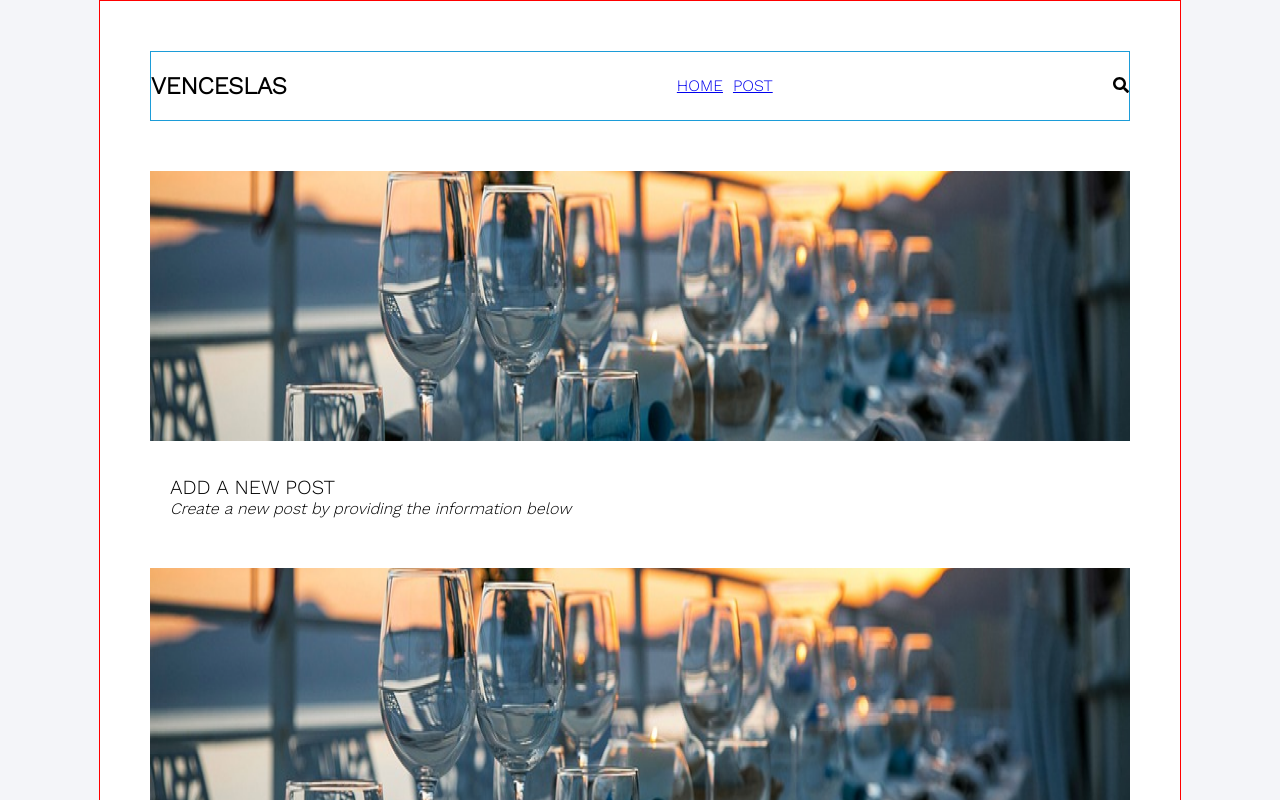
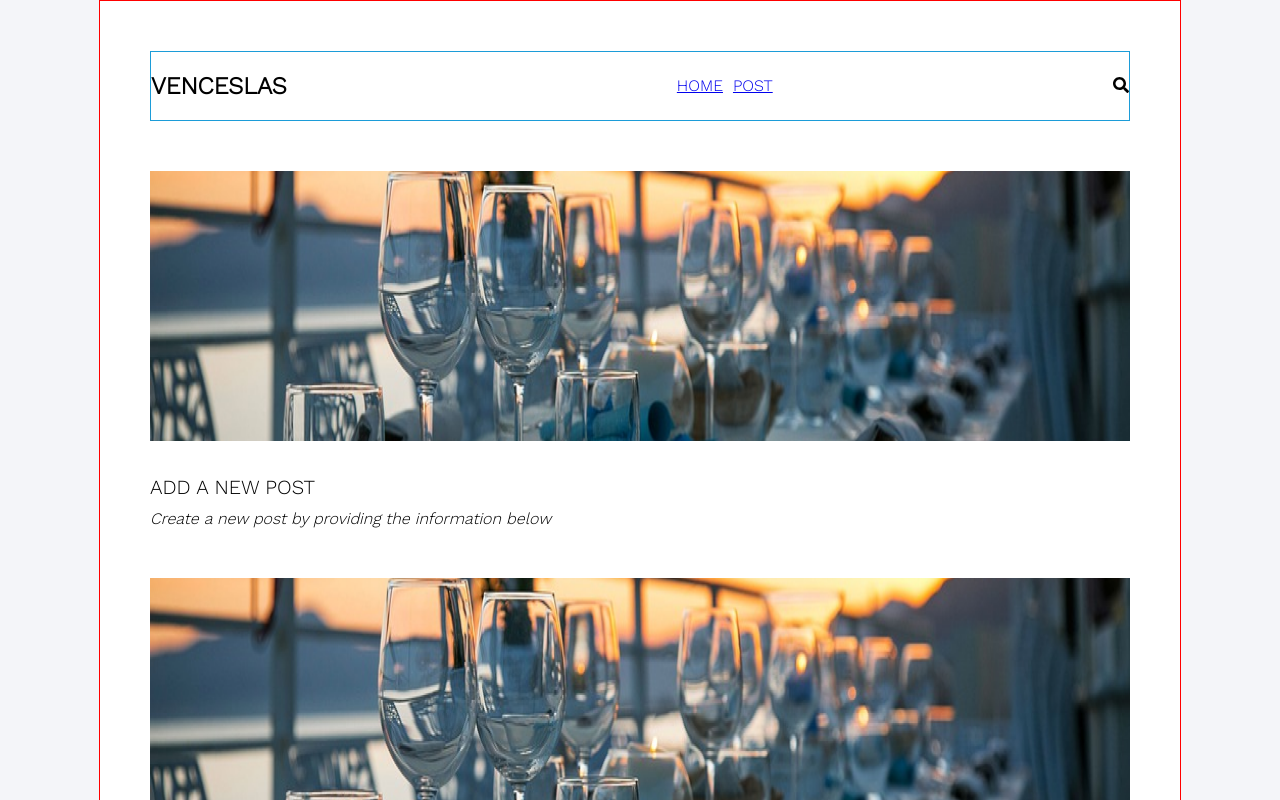
Before and after one commit to bvenceslas/boilerplate, a React (Create React App) app: page /addPost in a window 1280 px wide. Shown: the top 800 px of the page. Built offline with nearby package versions, Linux system fonts and the light colour scheme.

Commit message:
Fix Some Layouts

```diff
--- a/src/components/PostHeader/index.css
+++ b/src/components/PostHeader/index.css
@@ -1,9 +1,8 @@
 .post-header-title{
     font-size: 20px;
-    margin-left: 20px;
 }
 
 .post-header-description {
     font-style: italic;
-    margin-left: 20px;
+    padding-top: 10px;
 }
```
